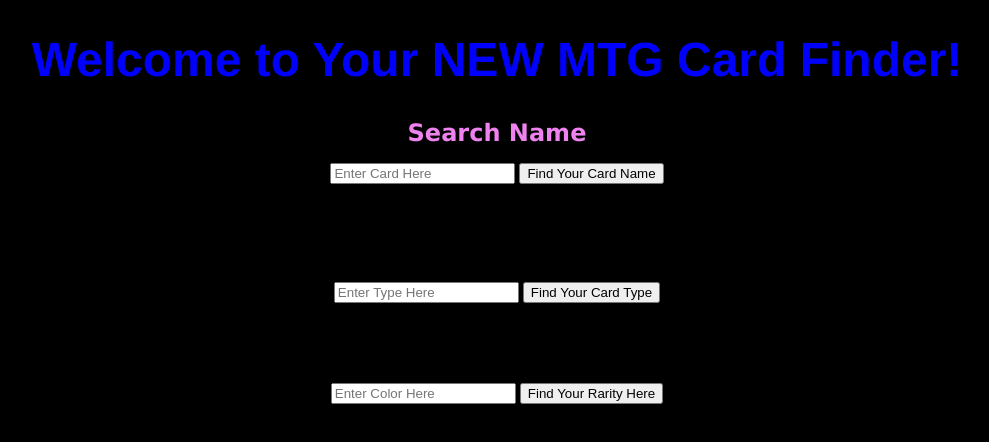
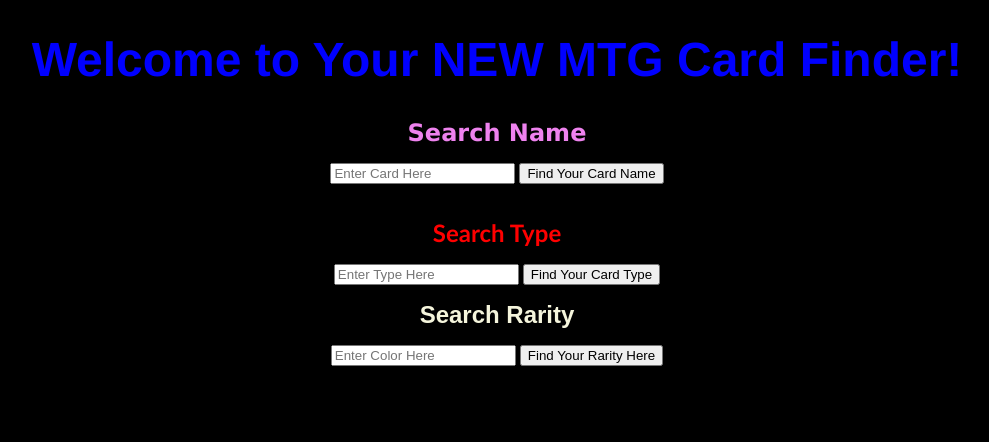
Before and after one commit to kdgreganti/Phase-1-Project, a plain HTML site: page index.html in a window 1280 px wide. Shown: the whole page, without its empty margins (143-1132 px from the left). Drawn offline with Linux system fonts and the light colour scheme.

Commit message:
added css to html elements

```diff
--- a/styles.css
+++ b/styles.css
@@ -13,12 +13,24 @@
     font-size: 150%;
     text-align: center;
 }
-#names{
+#names {
+    text-align: center;
+}
+#type {
+    color: red;
+    font-family: 'Trebuchet MS';
+    font-size: 150%;
     text-align: center;
 }
 #types {
     text-align: center;
 }
+#rarity {
+    color: beige;
+    font-family: sans-serif;
+    font-size: 150%;
+    text-align: center;
+}
 #rarities {
     text-align: center;
 }
```
